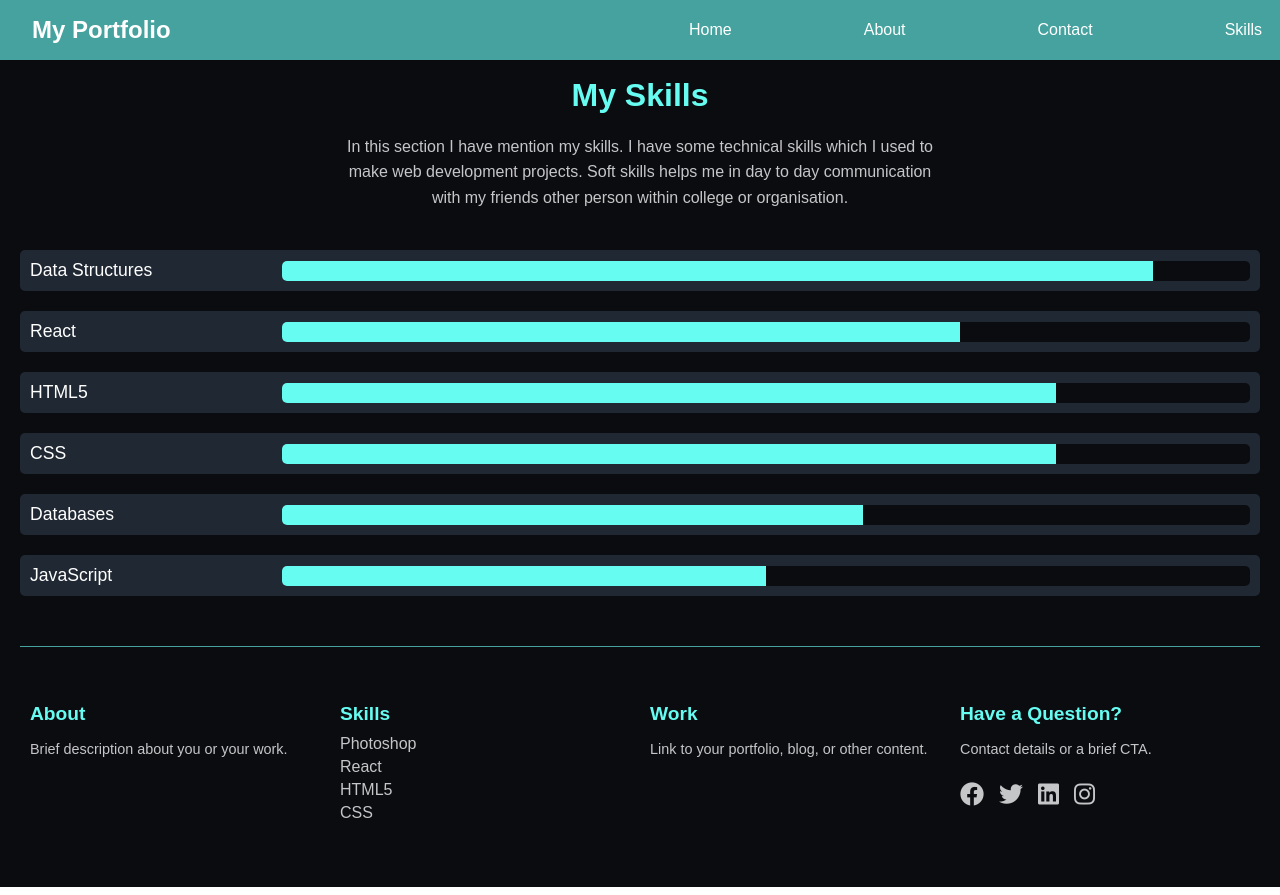
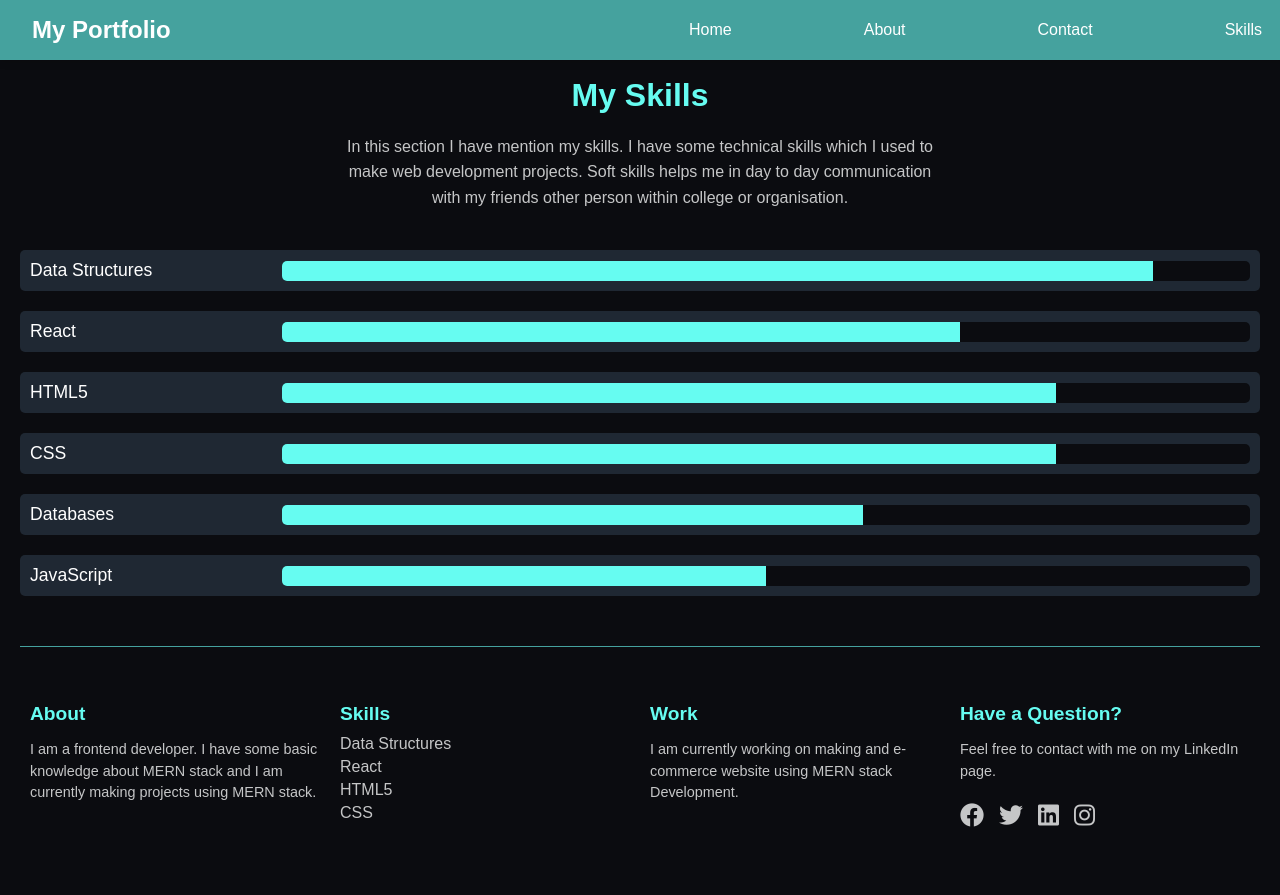
Before and after one commit to Himanshikashyap129/Portfolio-Website-Himanshi-Kashyap, a React (Create React App) app: page /skills in a window 1280 px wide. Built offline with nearby package versions, Linux system fonts and the light colour scheme.

Commit message:
Skills.js

```diff
--- a/src/pages/Skills.js
+++ b/src/pages/Skills.js
@@ -163,22 +163,22 @@ const Skill = () => {
       <Footer>
         <FooterItem>
           <h4>About</h4>
-          <p>Brief description about you or your work.</p>
+          <p>I am a frontend developer. I have some basic knowledge about MERN stack and I am currently making projects using MERN stack.</p>
         </FooterItem>
         <FooterItem>
           <h4>Skills</h4>
-          <a href="/">Photoshop</a>
+          <a href="/">Data Structures</a>
           <a href="/">React</a>
           <a href="/">HTML5</a>
           <a href="/">CSS</a>
         </FooterItem>
         <FooterItem>
           <h4>Work</h4>
-          <p>Link to your portfolio, blog, or other content.</p>
+          <p>I am currently working on making and e-commerce website using MERN stack Development.</p>
         </FooterItem>
         <FooterItem>
           <h4>Have a Question?</h4>
-          <p>Contact details or a brief CTA.</p>
+          <p>Feel free to contact with me on my LinkedIn page.</p>
           <SocialIcons>
             <a href="/"><i className="fab fa-facebook"></i></a>
             <a href="/"><i className="fab fa-twitter"></i></a>
```
